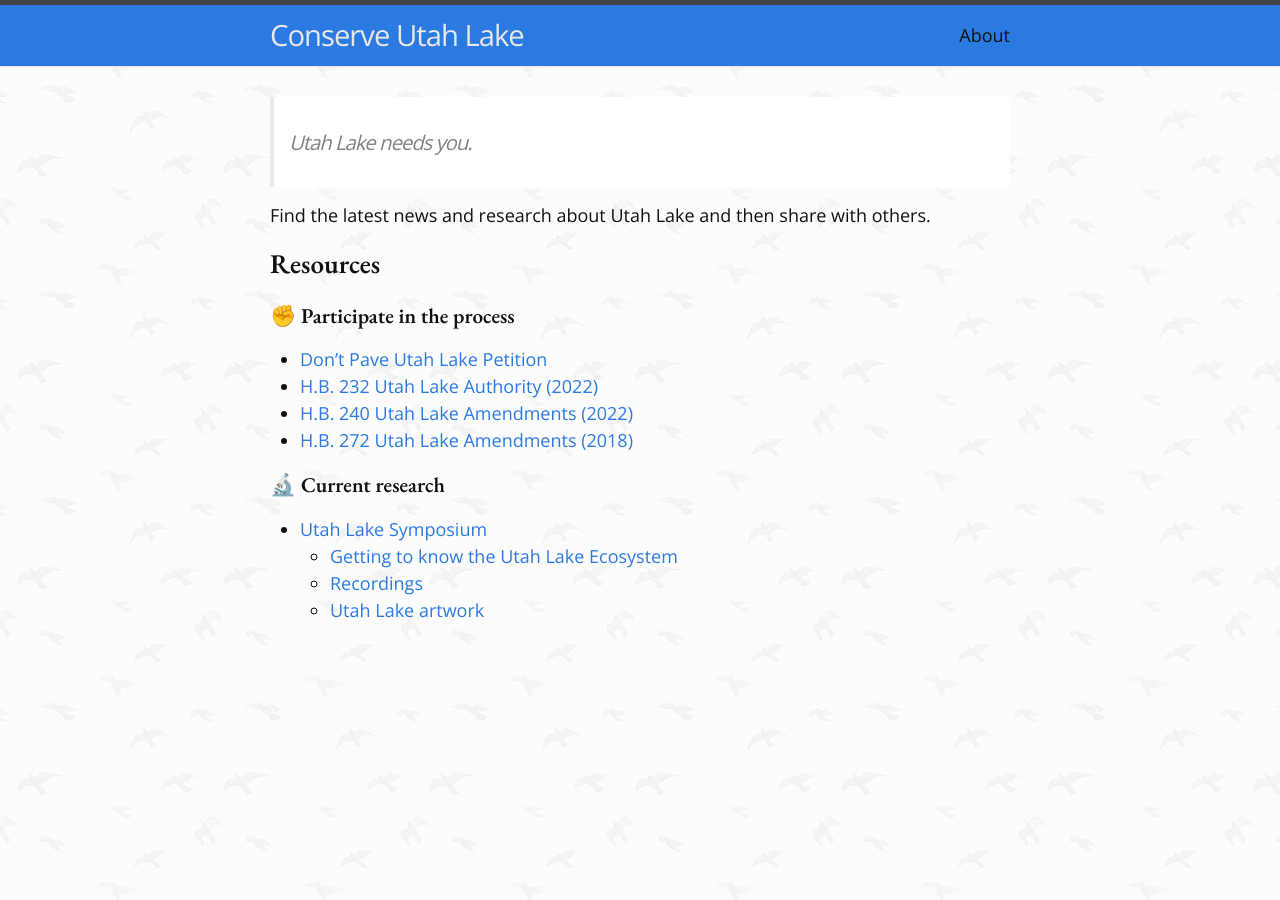
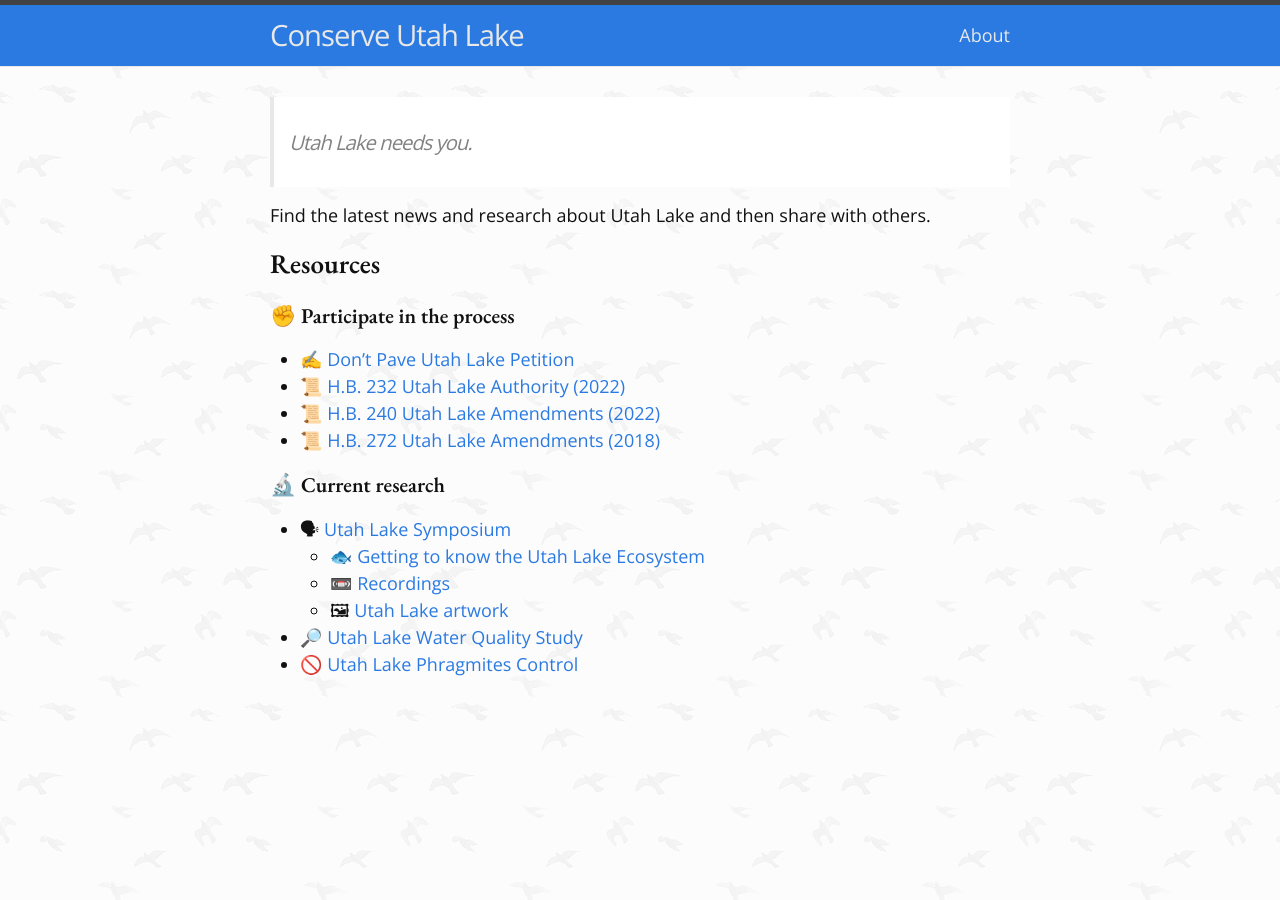
Before and after one commit to conserveutahlake/website, a Jekyll site: the page built from index.markdown, in a window 1280 px wide. Built offline with Jekyll 4.4.1, drawn with Linux system fonts in a browser that asks for light colours.

Commit message:
fixes header link color and added more links

```diff
--- a/_sass/minima/_layout.scss
+++ b/_sass/minima/_layout.scss
@@ -38,7 +38,7 @@
   }
 
   .page-link {
-    color: $text-color;
+    color: $grey-color-light;
     line-height: $base-line-height;
 
     // Gaps between nav items, but not on the last one
--- a/index.markdown
+++ b/index.markdown
@@ -12,13 +12,15 @@ Find the latest news and research about Utah Lake and then share with others.
 ## Resources
 
 ### ✊ Participate in the process
-- [Don't Pave Utah Lake Petition](https://dontpaveutahlake.org/petition/)
-- [H.B. 232 Utah Lake Authority (2022)](https://le.utah.gov/~2022/bills/static/HB0232.html)
-- [H.B. 240 Utah Lake Amendments (2022)](https://le.utah.gov/~2022/bills/static/HB0240.html)
-- [H.B. 272 Utah Lake Amendments (2018)](https://le.utah.gov/~2018/bills/static/HB0272.html)
+- ✍️ [Don't Pave Utah Lake Petition](https://dontpaveutahlake.org/petition/)
+- 📜 [H.B. 232 Utah Lake Authority (2022)](https://le.utah.gov/~2022/bills/static/HB0232.html)
+- 📜 [H.B. 240 Utah Lake Amendments (2022)](https://le.utah.gov/~2022/bills/static/HB0240.html)
+- 📜 [H.B. 272 Utah Lake Amendments (2018)](https://le.utah.gov/~2018/bills/static/HB0272.html)
 
 ### 🔬 Current research
-- [Utah Lake Symposium](https://pws.byu.edu/utah-lake)
-  - [Getting to know the Utah Lake Ecosystem](https://pws.byu.edu/utah-lake/about-utah-lake)
-  - [Recordings](https://pws.byu.edu/utah-lake/recorded-**sessions**)
-  - [Utah Lake artwork](https://pws.byu.edu/utah-lake/artwork-and-multimedia-competition)
+- 🗣 [Utah Lake Symposium](https://pws.byu.edu/utah-lake)
+  - 🐟 [Getting to know the Utah Lake Ecosystem](https://pws.byu.edu/utah-lake/about-utah-lake)
+  - 📼 [Recordings](https://pws.byu.edu/utah-lake/recorded-**sessions**)
+  - 🖼 [Utah Lake artwork](https://pws.byu.edu/utah-lake/artwork-and-multimedia-competition)
+- 🔎 [Utah Lake Water Quality Study](https://deq.utah.gov/water-quality/utah-lake-water-quality-study)
+- 🚫 [Utah Lake Phragmites Control](https://storymaps.arcgis.com/stories/4ba238d169f043f89e1eec1c37d066cd)
```
